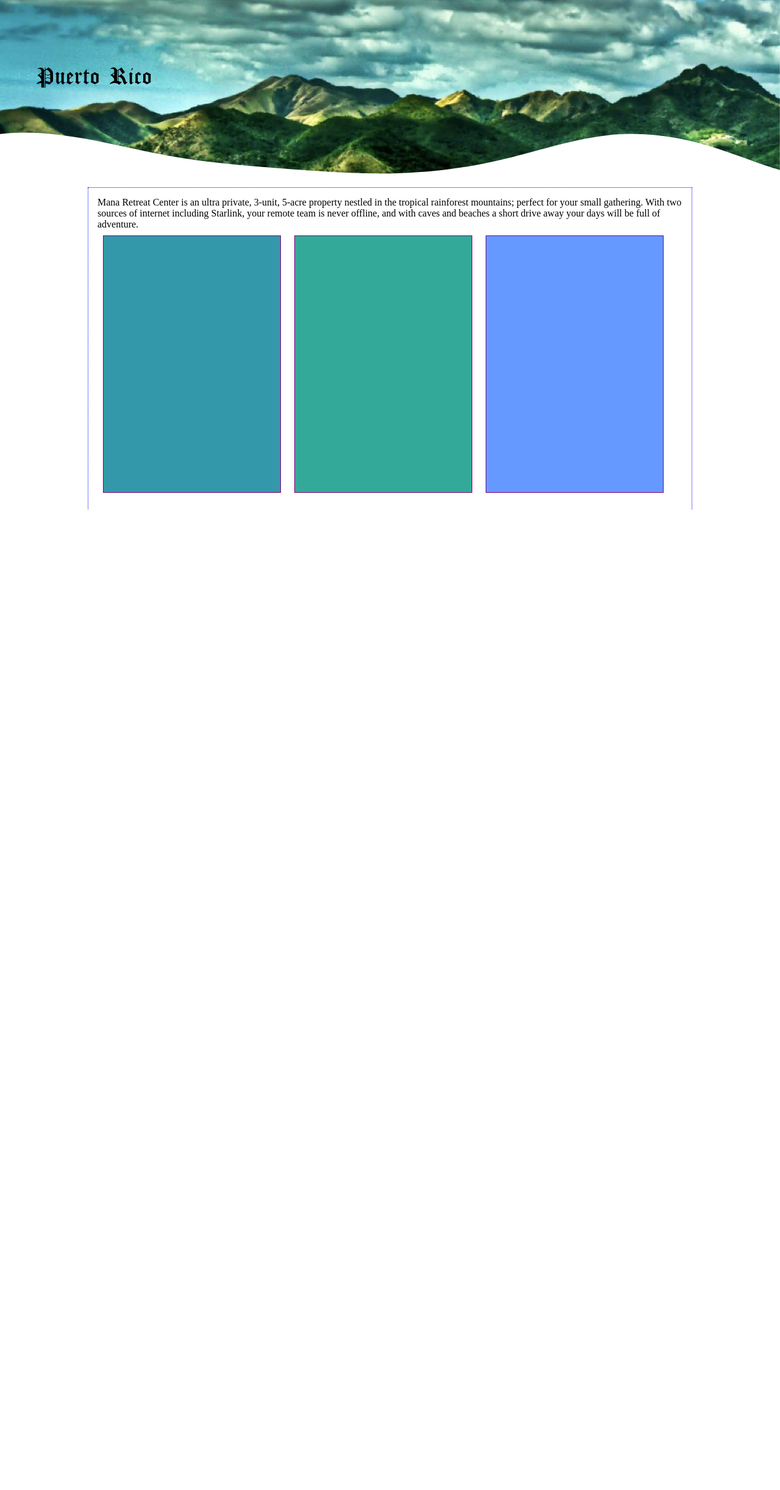
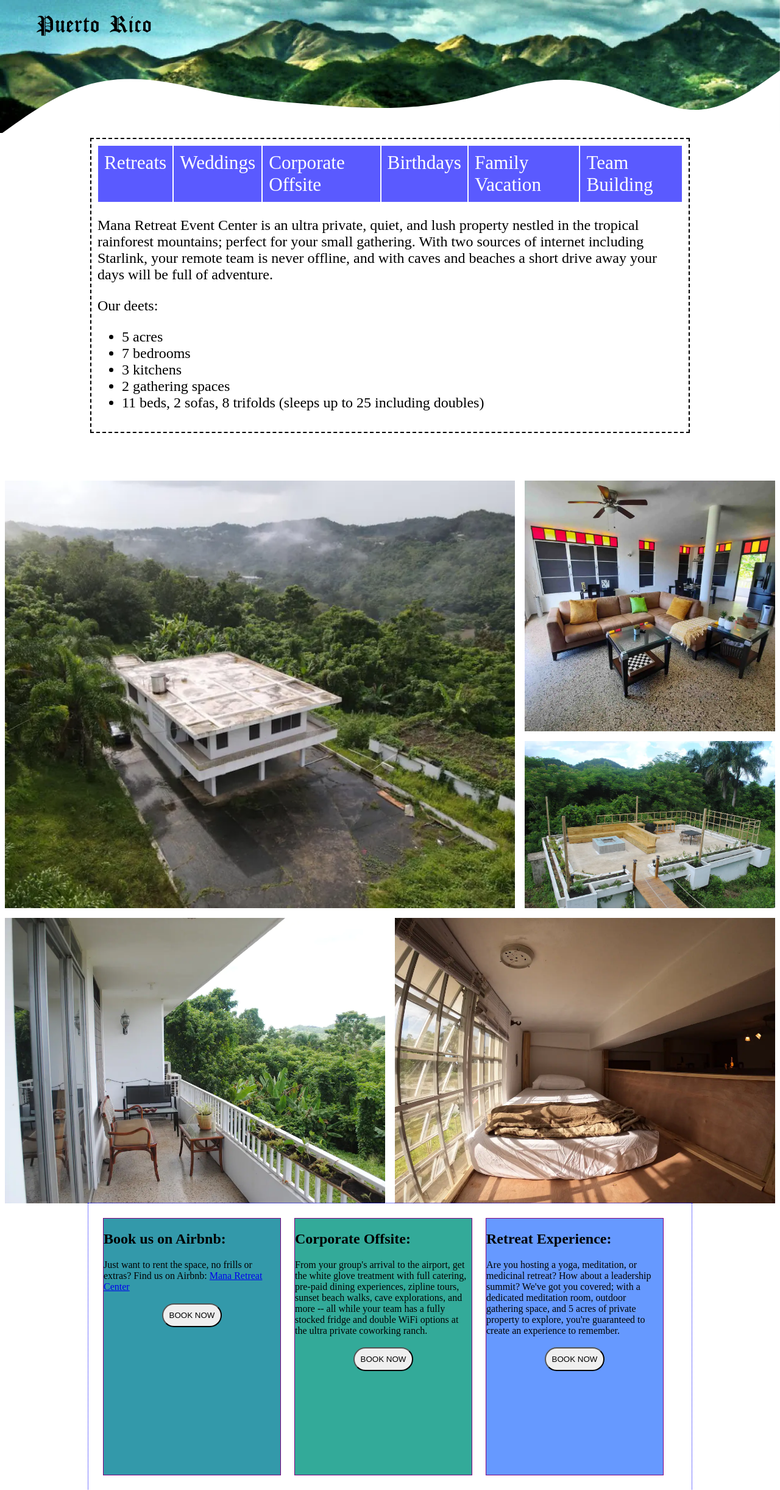
Before and after one commit to vannorman/manahouse, a Django app: page / in a window 1280 px wide. Shown: the whole page at 61% size. Before the commit the page ends 835 px from the top, so only its background shows below. Run offline with Django 3.2, Linux system fonts and the light colour scheme.

Commit message:
added flex lists and mosaic css magic bs

```diff
--- a/static/css/index.css
+++ b/static/css/index.css
@@ -1,21 +1,71 @@
 #top {
-    background-image:url(/static/img/top.jpg);background-size:cover;background-repeat:no-repeat;background-position:left center;
+    background-image:url(/static/img/top.jpg);background-size:cover;background-repeat:no-repeat;
+    background-position:0px -100px;
     position:absolute;top:0;left:0;width:100%;height:300px;
+    z-index:-2;
 }
 
-#swoop { background-image:url('/static/img/wave-haikei.svg'); background-size:cover;background-position:center; width:100%; height:600px; position:absolute; top:0;left:0;}
+#swoop {
+    background-image:url('/static/img/wave-haikei.svg'); background-size:cover;background-position:0% 20%;
+    width:100%; height:300px; position:absolute; top:0;left:0;
+    z-index:-1;
+}
 
 #title {
-position:absolute; left:60px;top:100px;
-font-family:cloisterBlack;
+    position:absolute; left:60px;top:15px;
+    font-family:cloisterBlack;
     font-size:40px;
+}
+#buttonsList {
+display: inline-flex;
+  flex-direction: row;
+  justify-content: center;
+}
+#buttonsList .bList {
+display: flex;
+  flex-direction: row;
+}
+#buttonsList .bItem {
+  text-transform: capitalize;
+  background-color: rgb(90, 90, 255);
+  font-size: 1.3em;
+    color:white;
+  text-align: left;
+  padding: 10px;
+  margin: 1px;
+  display: flex;
+  flex-direction: column;
+  flex-wrap: nowrap;
+  justify-content: flex-start;
+
+ }
+
+#summary {
+    position:relative; margin:0 auto; width:960px; outline:2px dashed black; top:220px; font-size:1.5em; padding:10px;
 }
 
 #main {
-    position:relative; top: 300px; left:0;width:960px;margin:0 auto; outline:1px dotted blue;padding:15px;
+    position:relative; top: 300px; left:0;
+    width:960px;
+    margin:0 auto;
+    outline:1px dotted blue;
+    padding:15px;
 }
 
+#main button {
+    margin: 0 auto;
+   padding:10px;
+    border-radius:20px;
+}
+
+#main .button {
+    text-align:center;
+    display:block;
+}
+
+
 #main_a, #main_b, #main_c {
+    vertical-align:top;
     outline:1px solid purple;
     margin: 10px;
     display: inline-block;
@@ -31,3 +81,44 @@
     font-family: cloisterBlack;
     src: url(/static/fonts/CloisterBlack.ttf);
 }
+
+/* MOSAIC from https://medium.com/@axel/mosaic-layouts-with-css-grid-d13f4e3ed2ae */
+
+.container{
+    position:relative;
+    top:300px;
+    display: grid;
+    grid-template-columns: repeat(6, 1fr);
+    grid-gap: 1rem;
+    max-width: 1440px;
+    margin: 0 auto;
+}
+
+.tile img{
+    width: 100%;
+    height: 100%;
+    object-fit: cover;
+}
+
+.tile:nth-child(1){
+    grid-column: span 4;
+    grid-row: span 2;
+}
+
+.tile:nth-child(2),
+.tile:nth-child(3){
+    grid-column: span 2;
+}
+
+.tile:nth-child(4),
+.tile:nth-child(5){
+    grid-column: span 3;
+}
+@media screen and (max-width: 650px){
+    .container{
+        display: block;
+    }
+    .tile{
+        margin-bottom: 1rem;
+    }
+}
--- a/stub/templates/index.html
+++ b/stub/templates/index.html
@@ -4,11 +4,71 @@
 <div id="top"></div>
 <div id="swoop"></div>
 <div id="title">Puerto Rico</div>
+
+<!-- Summary -->
+    <div id="summary">
+    <div id="buttonsList">
+        <div class="bList">
+            <div class="bItem"> Retreats </div>
+            <div class="bItem"> Weddings </div>
+            <div class="bItem"> Corporate Offsite</div>
+            <div class="bItem"> Birthdays </div>
+            <div class="bItem"> Family Vacation </div>
+            <div class="bItem"> Team Building </div>
+        </div>
+    </div>
+<p>       Mana Retreat Event Center is an ultra private, quiet, and lush  property nestled in the tropical rainforest mountains; perfect for your small gathering. With two sources of internet including Starlink, your remote team is never offline, and with caves and beaches a short drive away your days will be full of adventure.  </p>
+    <p> Our deets:
+        <ul>
+            <li> 5 acres </li>
+            <li> 7 bedrooms </li>
+            <li> 3 kitchens </li>
+            <li> 2  gathering spaces</li>
+            <li> 11 beds, 2 sofas, 8 trifolds (sleeps up to 25 including doubles) </li>
+        </ul>
+    </div>
+
+
+
+<!-- Mosaic -->
+<div class="container">
+    <div class="tile">
+        <img src="{% static "img/mana1.webp" %}" alt="">
+    </div>
+    <div class="tile">
+        <img src="{% static "img/mana2.webp" %}" alt="">
+    </div>
+    <div class="tile">
+        <img src="{% static "img/mana3.webp" %}" alt="">
+    </div>
+    <div class="tile">
+        <img src="{% static "img/mana4.webp" %}" alt="">
+    </div>
+    <div class="tile">
+        <img src="{% static "img/mana5.webp" %}" alt="">
+    </div>
+</div>
+
 <div id="main">
-    <div id="summary">
-       Mana Retreat Center is an ultra private, 3-unit, 5-acre property nestled in the tropical rainforest mountains; perfect for your small gathering. With two sources of internet including Starlink, your remote team is never offline, and with caves and beaches a short drive away your days will be full of adventure.
+
+
+    <div id="main_a">
+        <h2> Book us on Airbnb:</h2>
+        Just want to rent the space, no frills or extras? Find us on Airbnb: <a href='https://www.airbnb.com/rooms/583927293498212293'>Mana Retreat Center</a>
+    <br><br>
+       <span class='button'> <button> BOOK NOW </button> </span>
     </div>
-    <div id="main_a"></div>
-    <div id="main_b"></div>
-    <div id="main_c"></div>
+    <div id="main_b">
+        <h2> Corporate Offsite:</h2>
+        From your group's arrival to the airport, get the white glove treatment with full catering, pre-paid dining experiences, zipline tours, sunset beach walks, cave explorations, and more -- all while your team has a fully stocked fridge and double WiFi options at the ultra private coworking ranch.
+    <br><br>
+       <span class='button'> <button> BOOK NOW </button> </span>
+    </div>
+    <div id="main_c">
+        <h2> Retreat Experience:</h2>
+        Are you hosting a yoga, meditation, or medicinal retreat? How about a leadership summit? We've got you covered; with a dedicated meditation room, outdoor gathering space, and 5 acres of private property to explore, you're guaranteed to create an experience to remember.
+    <br><br>
+       <span class='button'> <button> BOOK NOW </button> </span>
+
+    </div>
 </div>
```
Also changed, not shown: static/img/mana1.webp (added), static/img/mana2.webp (added), static/img/mana3.webp (added), static/img/mana4.webp (added), static/img/mana5.webp (added), static/img/mana6.webp (added), 1 other file.
